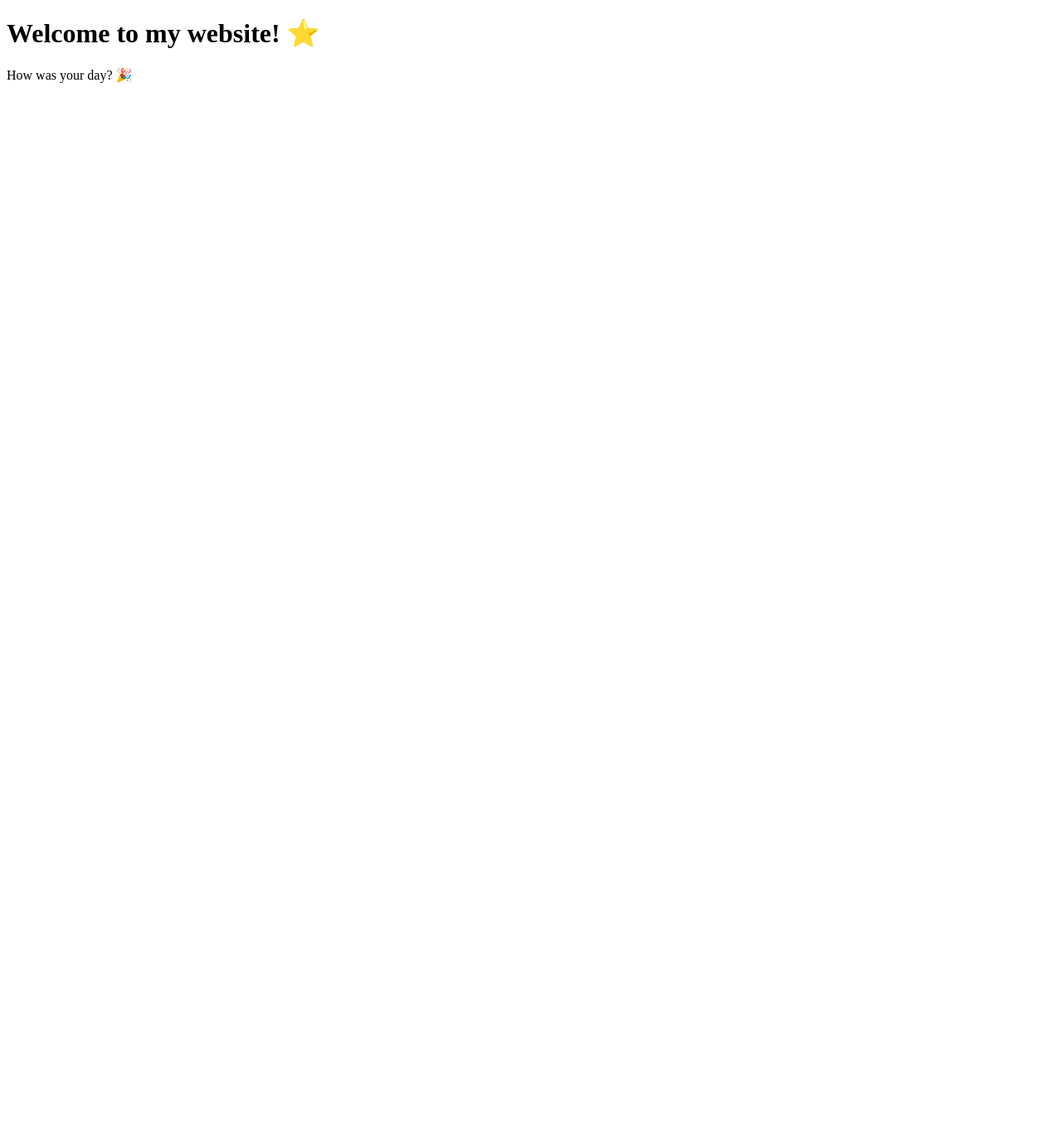
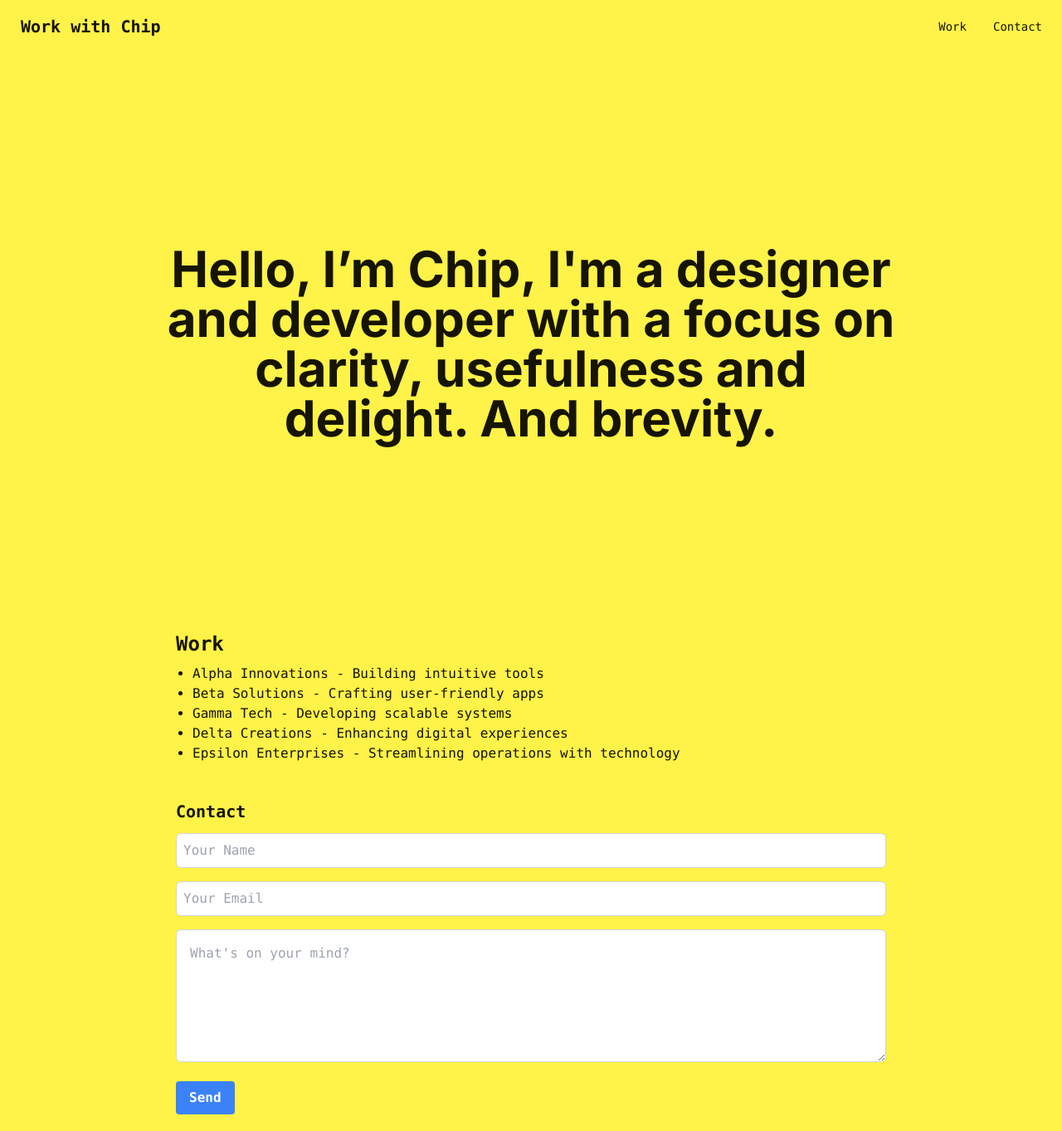
Before and after one commit to jaslr/wwc, a plain HTML site: page index.html in a window 1280 px wide. Shown: the whole page at 83% size. Before the commit the page ends 800 px from the top, so only its background shows below. Drawn offline with nearby package versions, Linux system fonts and the light colour scheme.

Commit message:
chore: Update HTML structure and add Tailwind CSS for styling

```diff
--- /dev/null
+++ b/css/styles.css
@@ -0,0 +1,5 @@
+@import url('https://fonts.googleapis.com/css2?family=Inter:wght@400;700&display=swap');
+
+h1 {
+    font-family: 'Inter', sans-serif;
+}
--- a/index.html
+++ b/index.html
@@ -1,10 +1,56 @@
 <!DOCTYPE html>
-<html>
-   <head>
-      <title>My Cool Website</title>
-   </head>
-   <body>
-      <h1>Welcome to my website! ⭐️</h1>
-      <p>How was your day? 🎉</p>
-   </body>
+<html  data-theme="cyberpunk">
+  <head>
+    <title>My Cool Website</title>
+    <meta name="viewport" content="width=device-width, initial-scale=1.0" />
+    <script src="https://cdn.tailwindcss.com"></script>
+
+    <link href="https://cdn.jsdelivr.net/npm/daisyui@4.10.4/dist/full.min.css" rel="stylesheet" type="text/css" />
+
+    <link rel="stylesheet" href="css/styles.css" />
+  </head>
+  <body>
+    <header class="bg-base-100">
+      <div class="navbar max-w-7xl mx-auto">
+        <div class="flex-1">
+          <a class="btn btn-ghost normal-case text-xl">Work with Chip</a>
+        </div>
+        <div class="flex-none">
+          <ul class="menu menu-horizontal p-0">
+            <li><a href="#work">Work</a></li>
+            <li><a href="#contact">Contact</a></li>
+          </ul>
+        </div>
+      </div>
+    </header>
+    <section id="home" class="max-w-4xl mx-auto h-[85vh] flex items-center justify-center">
+      <h1 class="text-6xl font-bold text-center mt-5">
+        Hello, I’m Chip, I'm a designer and developer with a focus on clarity,
+        usefulness and delight. And brevity.
+      </h1>
+    </section>
+    <section id="work" class="max-w-4xl mx-auto">
+      <h2 class="text-2xl font-semibold mt-4 ml-5">Work</h2>
+      <ul class="list-disc ml-10 mt-2">
+        <li>Alpha Innovations - Building intuitive tools</li>
+        <li>Beta Solutions - Crafting user-friendly apps</li>
+        <li>Gamma Tech - Developing scalable systems</li>
+        <li>Delta Creations - Enhancing digital experiences</li>
+        <li>Epsilon Enterprises - Streamlining operations with technology</li>
+      </ul>
+    </section>
+    <section id="contact" class="max-w-4xl mx-auto">
+      <div class="mt-6 p-5">
+        <h3 class="text-xl font-semibold mb-3">Contact</h3>
+        <form class="space-y-4">
+          <input type="text" placeholder="Your Name" class="w-full p-2 border border-gray-300 rounded-md" />
+          <input type="email" placeholder="Your Email" class="w-full p-2 border border-gray-300 rounded-md" />
+          <textarea placeholder="What's on your mind?" class="w-full p-4 h-40 border border-gray-300 rounded-md"></textarea>
+          <button type="submit" class="bg-blue-500 hover:bg-blue-700 text-white font-bold py-2 px-4 rounded">
+            Send
+          </button>
+        </form>
+      </div>
+    </section>
+  </body>
 </html>
```
